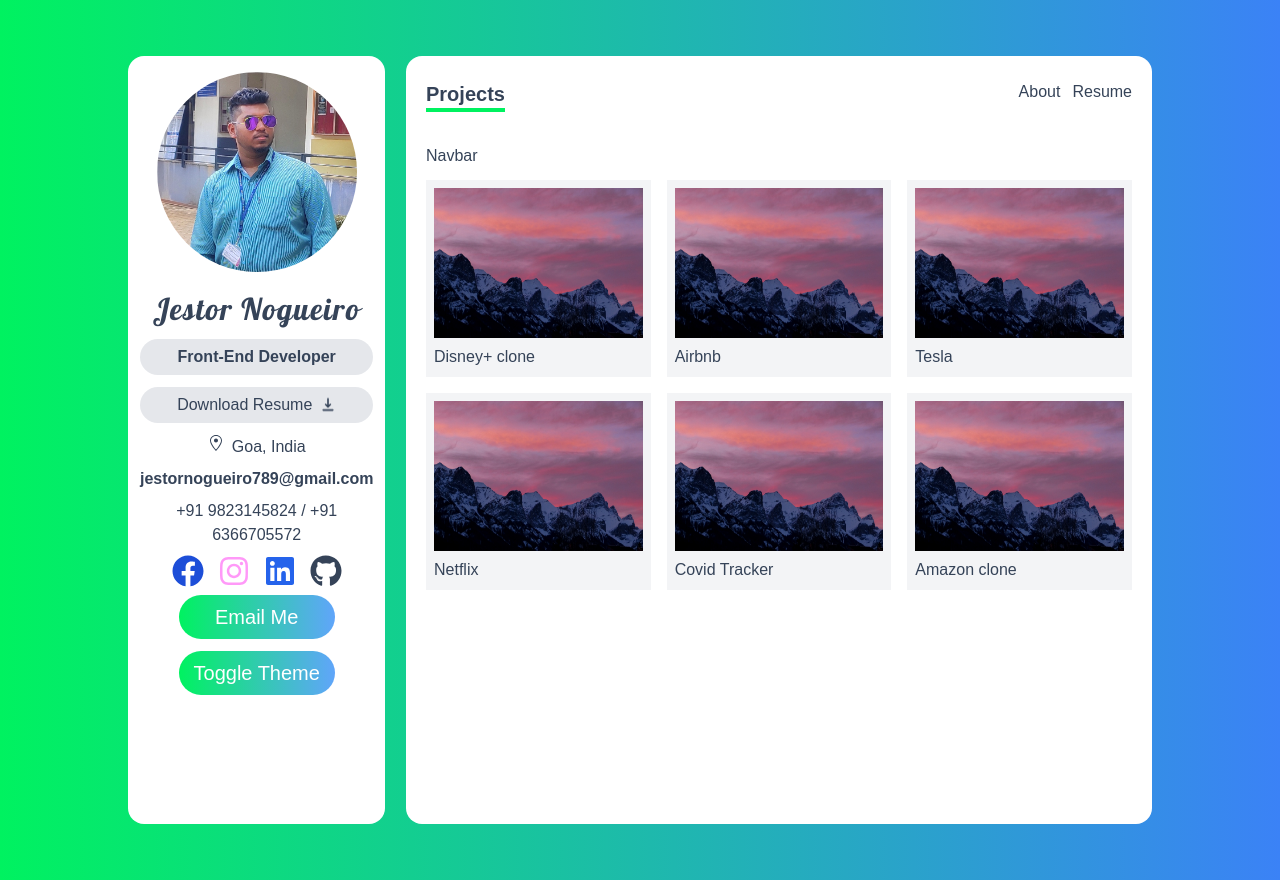
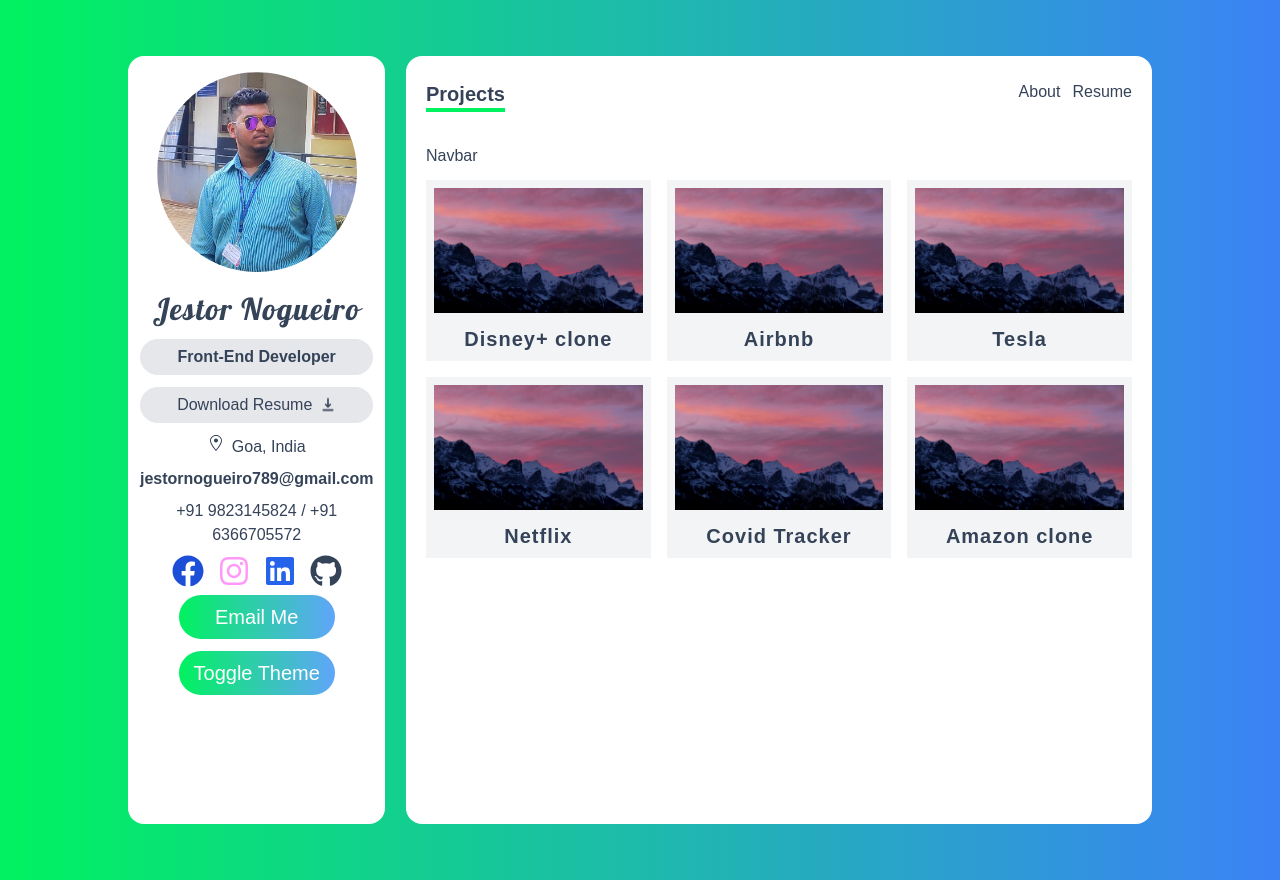
Before and after one commit to JestorNogueiro/portfolio, a Next.js app: page /projects in a window 1280 px wide. Built offline with nearby package versions, Linux system fonts and the light colour scheme.

Commit message:
added some styles in Image and details

```diff
--- a/components/ProjectCard.tsx
+++ b/components/ProjectCard.tsx
@@ -25,11 +25,14 @@
         src={image_path}
         alt={name}
         height={180}
-        width={250}
+        width={300}
+        layout="responsive"
         onClick={() => setShowDetail(true)}
-        className="cursor-pointer transform hover:scale-95 duration-500"
+        className="cursor-pointer transform hover:scale-95 duration-500 "
       />
-      <p>{name}</p>
+      <p className="text-center mt-3 text-xl tracking-wider font-semibold">
+        {name}
+      </p>
       {/* when show detail will true the opacity and background will change  */}
       {showDetail && (
         <div className="absolute inset-0 bg-black opacity-70 h-full w-full z-10" />
@@ -37,9 +40,15 @@
       {/* when it is true the project details will appear */}
       {showDetail && (
         <div className="flex md:absolute sticky top-0 left-0 bg-white dark:bg-darkback h-auto w-full z-20  p-4 shadow-2xl border-2 rounded-xl dark:border-gray-600">
-          <div className="grid md:grid-cols-2">
+          <div className="grid md:grid-cols-2 grid-cols-1 ">
             <div className="flex flex-col items-center justify-center py-3">
-              <Image src={image_path} alt={name} height={180} width={300} />
+              <Image
+                src={image_path}
+                alt={name}
+                height={180}
+                width={300}
+                // layout="responsive"
+              />
               <div className="flex mt-4 gap-3 justify-center ">
                 <a
                   href={github_url}
@@ -63,7 +72,7 @@
               </div>
             </div>
             {/* project details */}
-            <div>
+            <div className="ml-4 ">
               <h2 className="mb-3 text-xl font-medium md:text-2xl">{name}</h2>
               <p className="mb-3 font-medium">{description}</p>
               <div className=" flex flex-wrap items-center justify-center mt-5 space-x-2 tracking-wider ">
```
